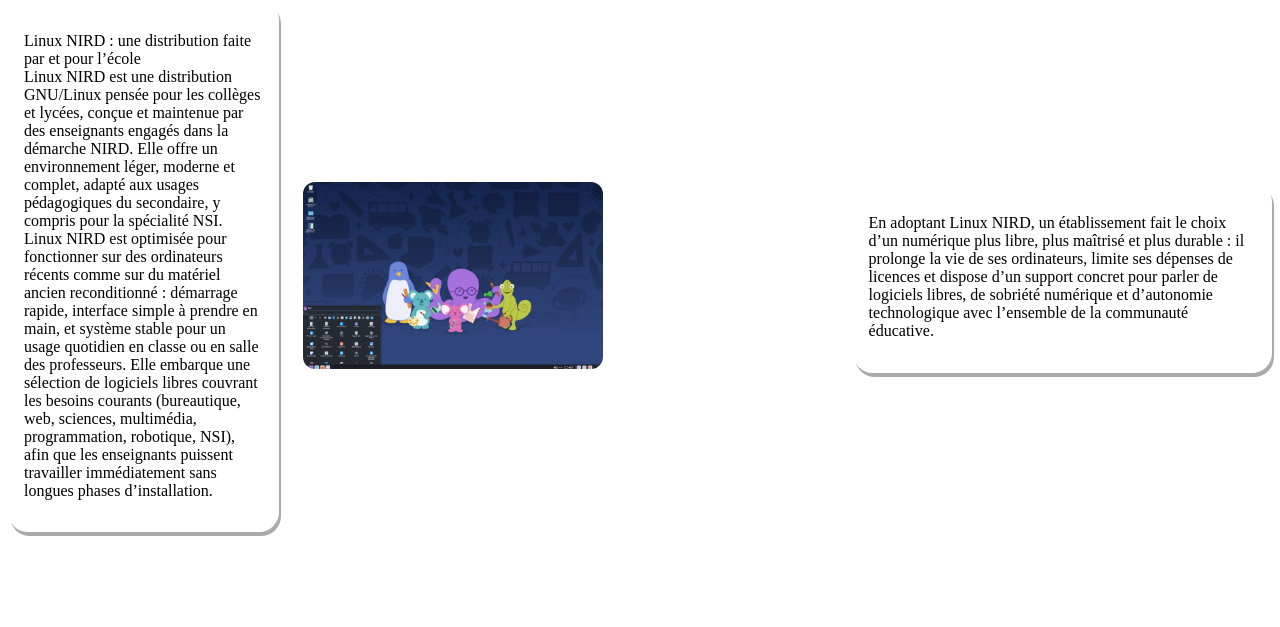
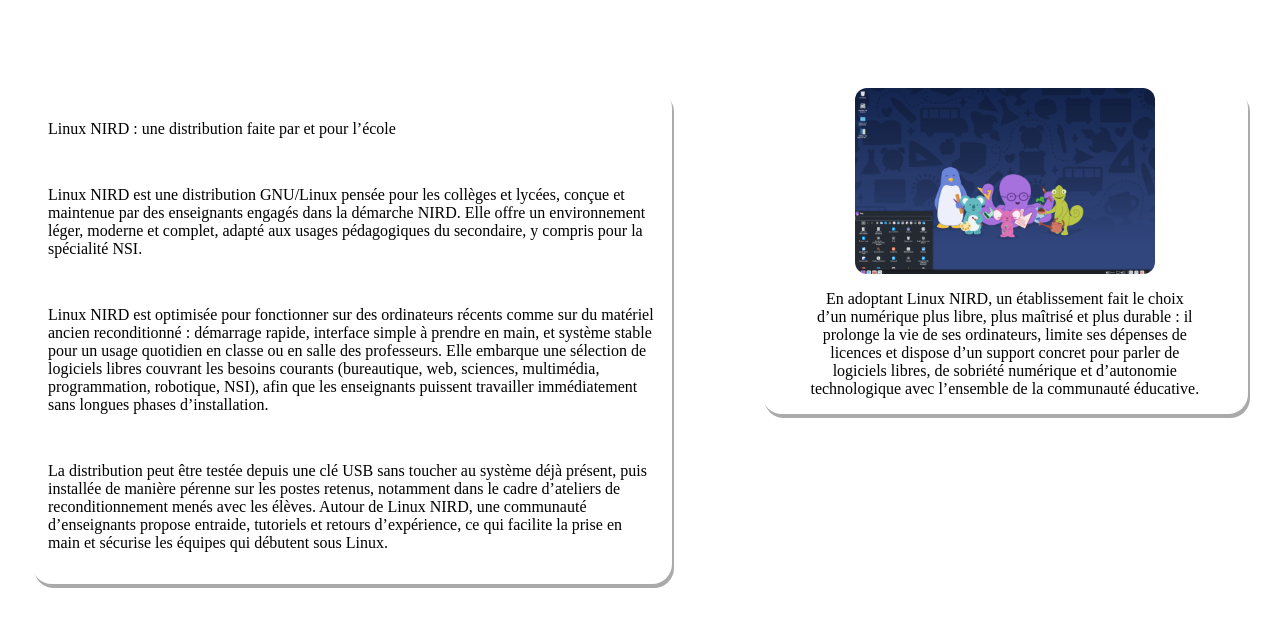
Before and after one commit to LoganPaczek/nuit_de_linfo, a PHP site: page /linux.php in a window 1280 px wide. Shown: the part 111-738 px from the top of the page. Run offline with PHP 8.4, Linux system fonts and the light colour scheme.

Commit message:
fixture: improve css structure

```diff
--- a/public/css/linux.css
+++ b/public/css/linux.css
@@ -31,33 +31,59 @@ nav .nav_log_container{
     display: flex;
     gap: 16px;
 }
+
 .linux_container {
     display: flex;
-    align-items: center;
+    justify-content: space-between;
+    padding: 24px;
+    margin-top: 64px;
+}
+
+.left_part {
+    display: flex;
     justify-content: center;
-    gap: 24px;
-}
-.paragraphe_1 {
+    flex-direction: column;
+    gap: 16px;
     width: 50%;
+    height: 100%;
     padding: 16px;
     border-radius: 20px;
     box-shadow: 2px 4px 0px #aaa;
 }
-.middle-container {
+
+.right_part {
     display: flex;
+    flex-direction: column;
+    align-items: center;
     justify-content: space-between;
-    gap: 24px;
-    margin-top: 24px;
+    width: 40%;
+    height: 100%;
+    border-radius: 20px;
+    box-shadow: 2px 4px 0px #aaa;
 }
 
-.image img {
+.image_container {
+    height: 50%;
+    width: 100%;
+    display: flex;
+    align-items: center;
+    justify-content: center;
+}
+
+.image_container img {
+    height: 100%;
     width: 300px;
     border-radius: 12px;
 }
 
-.paragraphe_2 {
-    width: 40%;
-    padding: 16px;
-    border-radius: 20px;
-    box-shadow: 2px 4px 0px #aaa;
+.paragraphe_container {
+    height: 48%;
+    width: 100%;
+    display: flex;
+    justify-content: center;
 }
+
+.paragraphe_container p {
+    width: 80%;
+    text-align: center;
+}
--- a/public/linux.php
+++ b/public/linux.php
@@ -26,17 +26,25 @@
         </div>
     </nav>
     <div class="linux_container">
-        <div class= "paragraphe_1">
-            <p>Linux NIRD : une distribution faite par et pour l’école <br>
-Linux NIRD est une distribution GNU/Linux pensée pour les collèges et lycées, conçue et maintenue par des enseignants engagés dans la démarche NIRD. Elle offre un environnement léger, moderne et complet, adapté aux usages pédagogiques du secondaire, y compris pour la spécialité NSI.<br>
-Linux NIRD est optimisée pour fonctionner sur des ordinateurs récents comme sur du matériel ancien reconditionné : démarrage rapide, interface simple à prendre en main, et système stable pour un usage quotidien en classe ou en salle des professeurs. Elle embarque une sélection de logiciels libres couvrant les besoins courants (bureautique, web, sciences, multimédia, programmation, robotique, NSI), afin que les enseignants puissent travailler immédiatement sans longues phases d’installation.<br
-La distribution peut être testée depuis une clé USB sans toucher au système déjà présent, puis installée de manière pérenne sur les postes retenus, notamment dans le cadre d’ateliers de reconditionnement menés avec les élèves. Autour de Linux NIRD, une communauté d’enseignants propose entraide, tutoriels et retours d’expérience, ce qui facilite la prise en main et sécurise les équipes qui débutent sous Linux.</p>
+        <div class= "left_part">
+            <p>
+                Linux NIRD : une distribution faite par et pour l’école
+            </p>
+            <p>
+                Linux NIRD est une distribution GNU/Linux pensée pour les collèges et lycées, conçue et maintenue par des enseignants engagés dans la démarche NIRD. Elle offre un environnement léger, moderne et complet, adapté aux usages pédagogiques du secondaire, y compris pour la spécialité NSI.
+            </p>
+            <p>
+                Linux NIRD est optimisée pour fonctionner sur des ordinateurs récents comme sur du matériel ancien reconditionné : démarrage rapide, interface simple à prendre en main, et système stable pour un usage quotidien en classe ou en salle des professeurs. Elle embarque une sélection de logiciels libres couvrant les besoins courants (bureautique, web, sciences, multimédia, programmation, robotique, NSI), afin que les enseignants puissent travailler immédiatement sans longues phases d’installation.
+            </p>
+            <p>
+                La distribution peut être testée depuis une clé USB sans toucher au système déjà présent, puis installée de manière pérenne sur les postes retenus, notamment dans le cadre d’ateliers de reconditionnement menés avec les élèves. Autour de Linux NIRD, une communauté d’enseignants propose entraide, tutoriels et retours d’expérience, ce qui facilite la prise en main et sécurise les équipes qui débutent sous Linux.
+            </p>
         </div>
-        <div class="middle-container">
-            <div class="image">
-            <img src="./images/linuxpage.png" alt="Linux NIRD">
+        <div class="right_part">
+            <div class="image_container">
+                <img src="./images/linuxpage.png" alt="Linux NIRD">
             </div>
-            <div class="paragraphe_2">
+            <div class="paragraphe_container">
                 <p>En adoptant Linux NIRD, un établissement fait le choix d’un numérique plus libre, plus maîtrisé et plus durable : il prolonge la vie de ses ordinateurs, limite ses dépenses de licences et dispose d’un support concret pour parler de logiciels libres, de sobriété numérique et d’autonomie technologique avec l’ensemble de la communauté éducative.</p>
             </div>
         </div>
```
